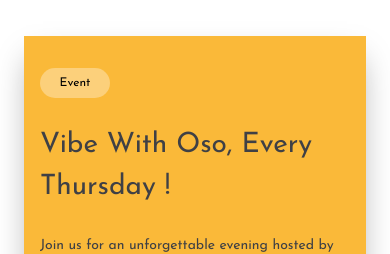
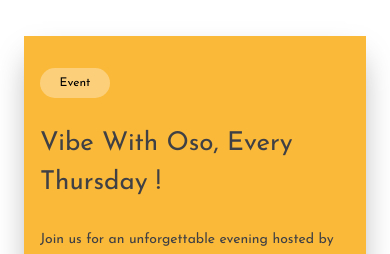
Before and after one commit to jgodwin10/Uncle_Jaffi, a React (Vite) app: page /home in a window 390 px wide. Shown: the part 3700-3954 px from the top of the page. Built offline with nearby package versions, Linux system fonts and the light colour scheme.

Commit message:
final commit

```diff
--- a/src/Components/Home/About.jsx
+++ b/src/Components/Home/About.jsx
@@ -14,7 +14,7 @@ const About = () => {
           <button className="text-[12px] h-[30px] py-[3px] rounded-[99px] bg-[#FCD07B] w-[70px]">
             Event
           </button>
-          <h2 className="lg:text-[35px] text-[28px] text-[#3F4045]">
+          <h2 className="lg:text-[35px] text-[26px] text-[#3F4045]">
             Vibe With Oso, Every Thursday !
           </h2>
           <p className="text-[#3F4045] lg:text-base text-[14px] leading-[24px]">
```
